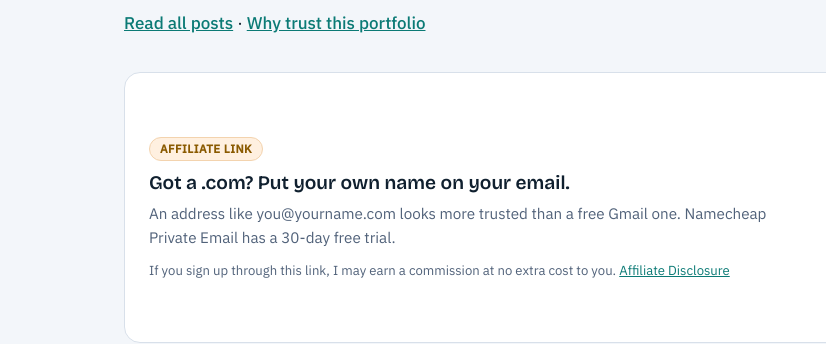
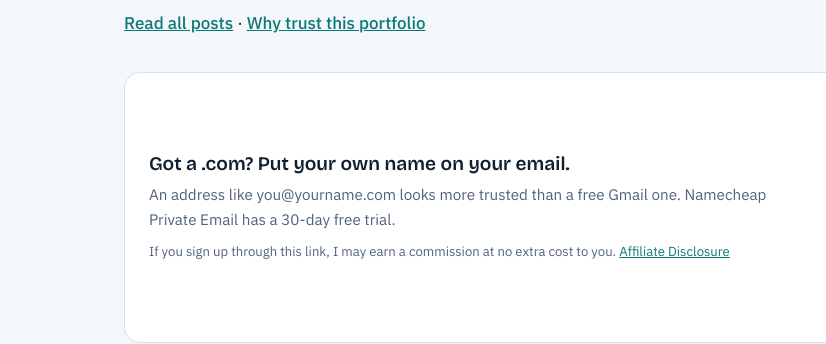
Before and after one commit to galibimteaz/galibimteaz.github.io, a plain HTML site: page index.html in a window 1280 px wide. Shown: the part 6060-6404 px from the top of the page, 0-826 px from the left. Drawn offline with nearby package versions, Linux system fonts and the light colour scheme; grey boxes are pictures that could not be loaded.

Commit message:
Add files via upload

```diff
--- a/index.html
+++ b/index.html
@@ -329,7 +329,6 @@ footer ul{list-style:none;margin:0;padding:0;display:grid;gap:4px}
 .dd-aff b{color:var(--ink);font-weight:600}.dd-aff a{color:var(--teal)}
 .aff-card{display:flex;align-items:center;gap:24px;flex-wrap:wrap;background:var(--card);border:1px solid var(--line);border-radius:16px;padding:22px 24px;margin:34px 0 0}
 .aff-card .aff-txt{flex:1 1 260px;min-width:0}
-.aff-card .aff-tag{display:inline-block;font-size:.72rem;font-weight:700;letter-spacing:.04em;text-transform:uppercase;color:var(--gold);background:var(--or-bg);border:1px solid var(--or-line);border-radius:99px;padding:2px 10px;margin:0 0 10px}
 .aff-card h3{margin:0 0 6px;font-weight:600;font-size:1.2rem;line-height:1.25}
 .aff-card p{margin:0;color:var(--mute);font-size:.95rem}
 .aff-card .aff-note{margin-top:10px;font-size:.82rem}
@@ -425,8 +424,7 @@ footer ul{list-style:none;margin:0;padding:0;display:grid;gap:4px}
 </div>
 <p style="margin-top:20px"><a href="blog.html" style="color:var(--teal);font-weight:500">Read all posts</a> · <a href="about.html" style="color:var(--teal);font-weight:500">Why trust this portfolio</a></p>
 <aside class="aff-card" aria-label="Sponsored: Namecheap Private Email">
-<div class="aff-txt"><span class="aff-tag">Affiliate link</span>
-<h3>Got a .com? Put your own name on your email.</h3>
+<div class="aff-txt"><h3>Got a .com? Put your own name on your email.</h3>
 <p>An address like you@yourname.com looks more trusted than a free Gmail one. Namecheap Private Email has a 30-day free trial.</p>
 <p class="aff-note">If you sign up through this link, I may earn a commission at no extra cost to you. <a href="affiliate-disclosure.html">Affiliate Disclosure</a></p></div>
 <div class="aff-ad"><a rel="sponsored noopener" href="https://namecheap.pxf.io/c/2791829/1184181/5618" target="_blank" id="1184181"><img src="https://a.impactradius-go.com/display-ad/5618-1184181" border="0" alt="Namecheap Private Email: business email with a 30-day free trial" width="300" height="250" loading="lazy"></a><img height="0" width="0" src="https://namecheap.pxf.io/i/2791829/1184181/5618" style="position:absolute;visibility:hidden" border="0" alt=""></div>
```
